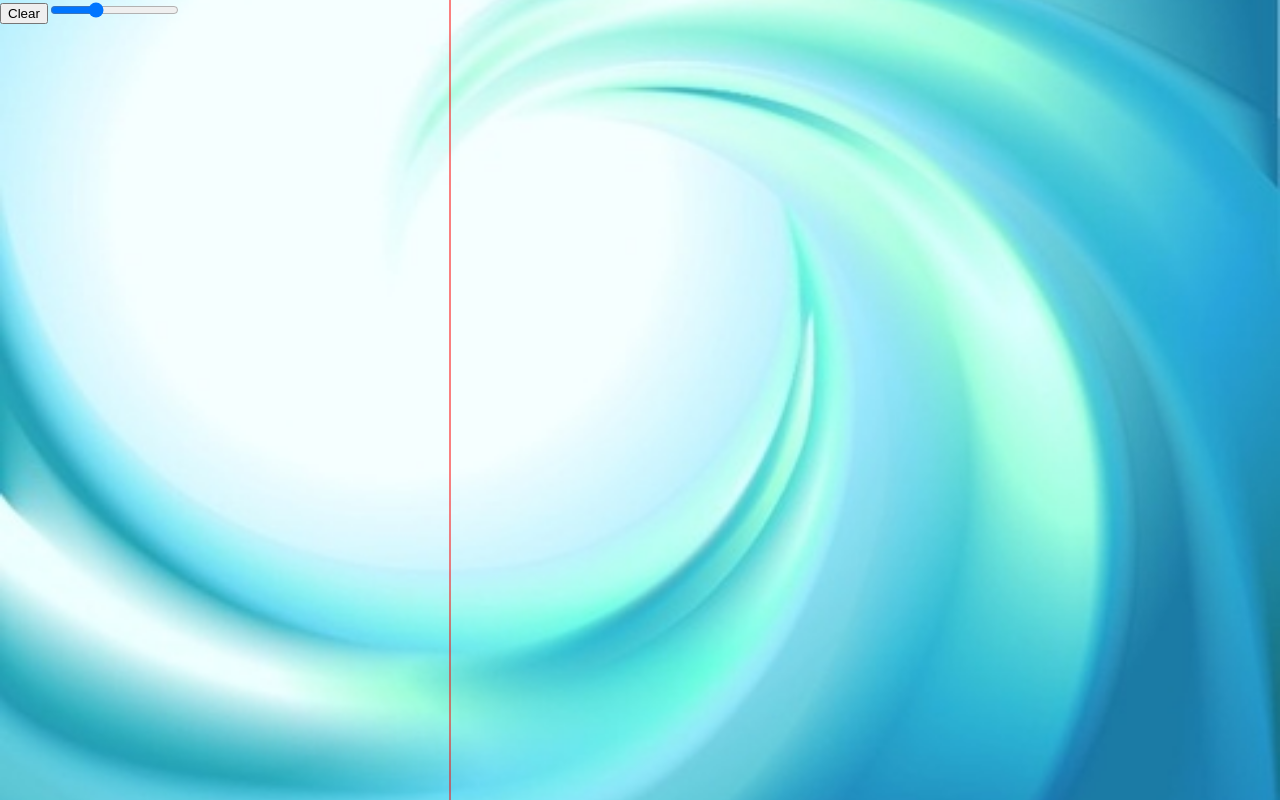
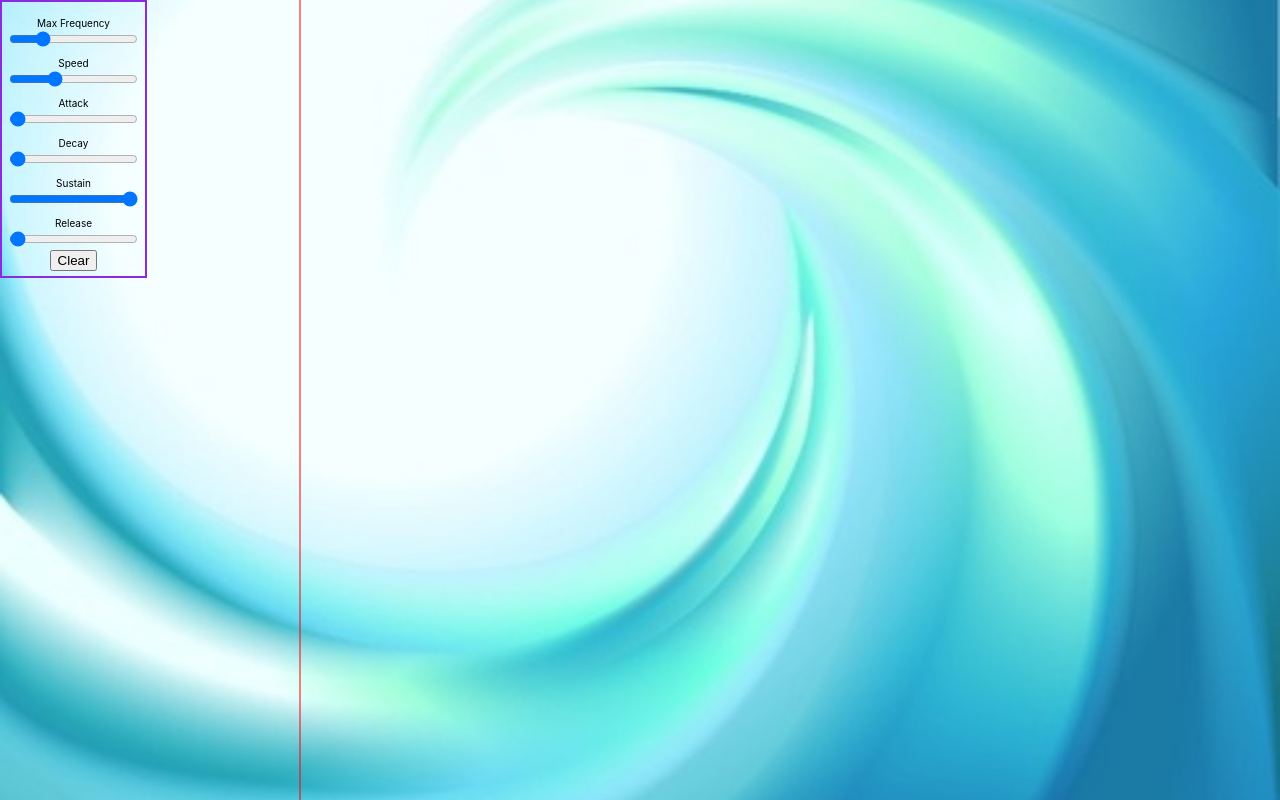
Before and after one commit to jmartin432/sunflower-synth, a React (Create React App) app: page / in a window 1280 px wide. Built offline with nearby package versions, Linux system fonts and the light colour scheme.

Commit message:
added more params including max Freq and ADSR

```diff
--- a/src/Animation.js
+++ b/src/Animation.js
@@ -20,7 +20,7 @@ class Animation extends React.Component {
   }
 
   updateAnimationState() {
-    this.setState(prevState => ({ playhead: prevState.playhead + this.props.speed }));
+    this.setState(prevState => ({ playhead: prevState.playhead + this.props.audioParams.speed }));
     if (this.state.playhead >= this.props.width){
       this.setState({playhead: 0})
     }
@@ -32,7 +32,7 @@ class Animation extends React.Component {
   }
 
   render() {
-    return <SynthCanvas audioContext={this.props.audioContext} width={this.props.width} height={this.props.height} playhead={this.state.playhead} speed={this.props.speed} flowers={this.props.flowers}/>;
+    return <SynthCanvas audioContext={this.props.audioContext} width={this.props.width} height={this.props.height} playhead={this.state.playhead} audioParams={this.props.audioParams} envelope={this.props.envelope} flowers={this.props.flowers}/>;
   }
 }
 
--- a/src/SynthBoard.css
+++ b/src/SynthBoard.css
@@ -12,9 +12,24 @@
 }
 
 #menu {
+  border: 2px solid blueviolet;
+  padding: 5px;
+  text-align: center;
   z-index: 10;
 }
 
 #synth-canvas {
   z-index: 0;
 }
+
+input {
+  display: block;
+}
+
+p {
+  font-size: 10px;
+}
+
+#menu p {
+  margin: 10px 0px 2px 0px;
+}
--- a/src/SynthBoard.js
+++ b/src/SynthBoard.js
@@ -14,6 +14,11 @@ class SynthBoard extends React.Component {
         this.handleMouseUp = this.handleMouseUp.bind(this);
         this.clearAll = this.clearAll.bind(this);
         this.updateSpeed = this.updateSpeed.bind(this);
+        this.updateMaxFreq = this.updateMaxFreq.bind(this);
+        this.updateAttack = this.updateAttack.bind(this);
+        this.updateDecay = this.updateDecay.bind(this);
+        this.updateSustain = this.updateSustain.bind(this);
+        this.updateRelease = this.updateRelease.bind(this);
         this.activateMenu = this.activateMenu.bind(this);
         this.state = {
             width: window.innerWidth,
@@ -23,7 +28,16 @@ class SynthBoard extends React.Component {
             creating: false,
             deleting: false,
             index: null,
-            speed: 1.0,
+            envelope: {
+                attack: 0.1,
+                decay: 0.1,
+                sustain: 1.0,
+                release: 0.1,
+            },
+            audioParams: {
+                speed: 1.0,
+                maxFreq: 130.81
+            },
             onMenu: false,
             flowers: []
         }
@@ -115,7 +129,39 @@ class SynthBoard extends React.Component {
     }
 
     updateSpeed (event) {
-        this.setState({speed: parseFloat(event.target.value)});
+        let audioParams = this.state.audioParams
+        audioParams.speed = parseFloat(event.target.value)
+        this.setState({audioParams: audioParams});
+    }
+
+    updateMaxFreq (event) {
+        let audioParams = this.state.audioParams
+        audioParams.maxFreq = parseFloat(event.target.value)
+        this.setState({audioParams: audioParams});
+    }
+
+    updateAttack (event) {
+        let envelope = this.state.envelope
+        envelope.attack = parseFloat(event.target.value)
+        this.setState({envelope: envelope});
+    }
+
+    updateDecay (event) {
+        let envelope = this.state.envelope
+        envelope.decay = parseFloat(event.target.value)
+        this.setState({envelope: envelope});
+    }
+
+    updateSustain (event) {
+        let envelope = this.state.envelope
+        envelope.sustain = parseFloat(event.target.value)
+        this.setState({envelope: envelope});
+    }
+
+    updateRelease (event) {
+        let envelope = this.state.envelope
+        envelope.release = parseFloat(event.target.value)
+        this.setState({envelope: envelope});
     }
 
     activateMenu (event) {
@@ -126,12 +172,23 @@ class SynthBoard extends React.Component {
         return (
             <div id={"synth-board"}>
                 <div id={"menu"} onMouseOver={this.activateMenu} onMouseOut={this.activateMenu}>
+                    <p>Max Frequency</p>
+                    <input type="range" min="16.35" max="523.25" step="0.1" defaultValue="130.81" className="slider" id="maxFreq-slider" onChange={this.updateMaxFreq} ></input>
+                    <p>Speed</p>
+                    <input type="range" min="0" max="3" step="0.1" defaultValue="1.0" className="slider" id="speed-slider" onChange={this.updateSpeed} ></input>
+                    <p>Attack</p>
+                    <input type="range" min=".090" max="1.0" step=".001" defaultValue=".1" className="slider" id="attack-slider" onChange={this.updateAttack} ></input>
+                    <p>Decay</p>
+                    <input type="range" min=".090" max="1.0" step=".001" defaultValue=".1" className="slider" id="decay-slider" onChange={this.updateDecay} ></input>
+                    <p>Sustain</p>
+                    <input type="range" min="0" max="1.0" step="0.01" defaultValue="1.0" className="slider" id="sustain-slider" onChange={this.updateSustain} ></input>
+                    <p>Release</p>
+                    <input type="range" min=".090" max="1.0" step=".001" defaultValue=".1" className="slider" id="release-slider" onChange={this.updateRelease} ></input>
                     <button onClick={this.clearAll}>
                         Clear
                     </button>
-                    <input type="range" min="0" max="3" step="0.1" defaultValue="1.0" className="slider" id="speed-slider" onChange={this.updateSpeed} ></input>
                 </div>
-                <Animation audioContext={this.audioContext} width={this.state.width} height={this.state.height} speed={this.state.speed} flowers={this.state.flowers}/>
+                <Animation audioContext={this.audioContext} width={this.state.width} height={this.state.height} audioParams={this.state.audioParams} envelope={this.state.envelope} flowers={this.state.flowers}/>
             </div>
         )
     }
--- a/src/SynthCanvas.js
+++ b/src/SynthCanvas.js
@@ -48,13 +48,14 @@ class SynthCanvas extends React.Component {
         return [real, imag];
     }
 
-    playNote = function(pitchScalar, lengthScalar, speed) {
+    playNote = function(pitch, speed, noteLength, envelope) {
+        console.log(pitch)
         const now = this.audioCtx.currentTime
-        const envelope = this.audioCtx.createGain()
-        envelope.gain.setValueAtTime(0.0, now)
-        envelope.gain.linearRampToValueAtTime(1.0, now + 0.010)
-        //gain.gain.linearRampToValueAtTime(0.0, now + (lengthScalar / 10) / speed)
-        envelope.gain.linearRampToValueAtTime(0.0, now + 3)
+        const envelopeGain = this.audioCtx.createGain()
+        envelopeGain.gain.setValueAtTime(0.0, now)
+        envelopeGain.gain.linearRampToValueAtTime(1.0, now + envelope.attack)
+        envelopeGain.gain.linearRampToValueAtTime(envelope.sustain, now + (envelope.attack + envelope.decay))
+        envelopeGain.gain.linearRampToValueAtTime(0.0, now + (noteLength + envelope.release))
 
         const oscillator = this.audioCtx.createOscillator();
         let wave;
@@ -69,14 +70,10 @@ class SynthCanvas extends React.Component {
         }, function(err) {
             console.log(err);
         });
-        oscillator.frequency.setValueAtTime(pitchScalar * 5000, now)
-        //oscillator.connect(this.audioCtx.destination);
-        //oscillator.type = 'sine'
-        oscillator.connect(envelope).connect(this.audioCtx.destination);
+        oscillator.frequency.setValueAtTime(pitch, now)
+        oscillator.connect(envelopeGain).connect(this.audioCtx.destination);
         oscillator.start(now)
-
-        //oscillator.stop(now + (lengthScalar / 50) / speed);
-        oscillator.stop(now + 3);
+        oscillator.stop(now + (noteLength + envelope.release));
         return {envelope, oscillator}
     }
 
@@ -88,7 +85,8 @@ class SynthCanvas extends React.Component {
         const playhead = this.props.playhead;
         const flowers = this.props.flowers;
         const canvas = this.canvasRef.current;
-        const speed = this.props.speed;
+        const audioParams = this.props.audioParams;
+        const envelope = this.props.envelope;
         const ctx = canvas.getContext('2d');
         const width = this.props.width;
         const height = canvas.height;
@@ -98,13 +96,16 @@ class SynthCanvas extends React.Component {
             let flower = flowers[i];
             ctx.globalAlpha = flower.alpha;
             let x = flower.normalX * width;
-            let y = flower.normalY * height;
+            let y = ((flower.normalY) * height);
             let r = flower.radius;
             ctx.drawImage(this.image, x - r, y - r, r * 2, r * 2);
 
             // Check for note
-            if (flower.normalX * width <= playhead && playhead < flower.normalX * width + speed) {
-                this.playNote(1 - flower.normalY, flower.radius, speed)
+            if (flower.normalX * width <= playhead && playhead < flower.normalX * width + audioParams.speed) {
+                console.log(flower.normalY)
+                let pitch = 16.35 * Math.pow(audioParams.maxFreq / 16.35, (1 - flower.normalY))
+                let noteLength = flower.radius / 20.0;
+                this.playNote(pitch, audioParams.speed, noteLength, envelope)
             }
         }
         ctx.strokeStyle = "#FF0000";
```
